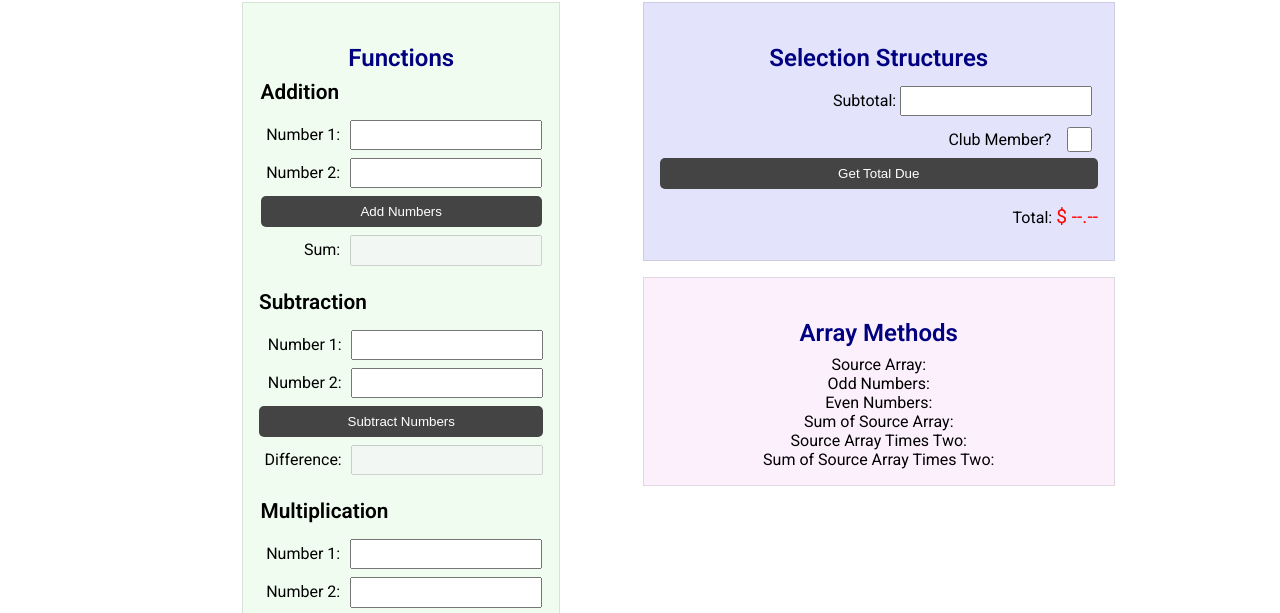
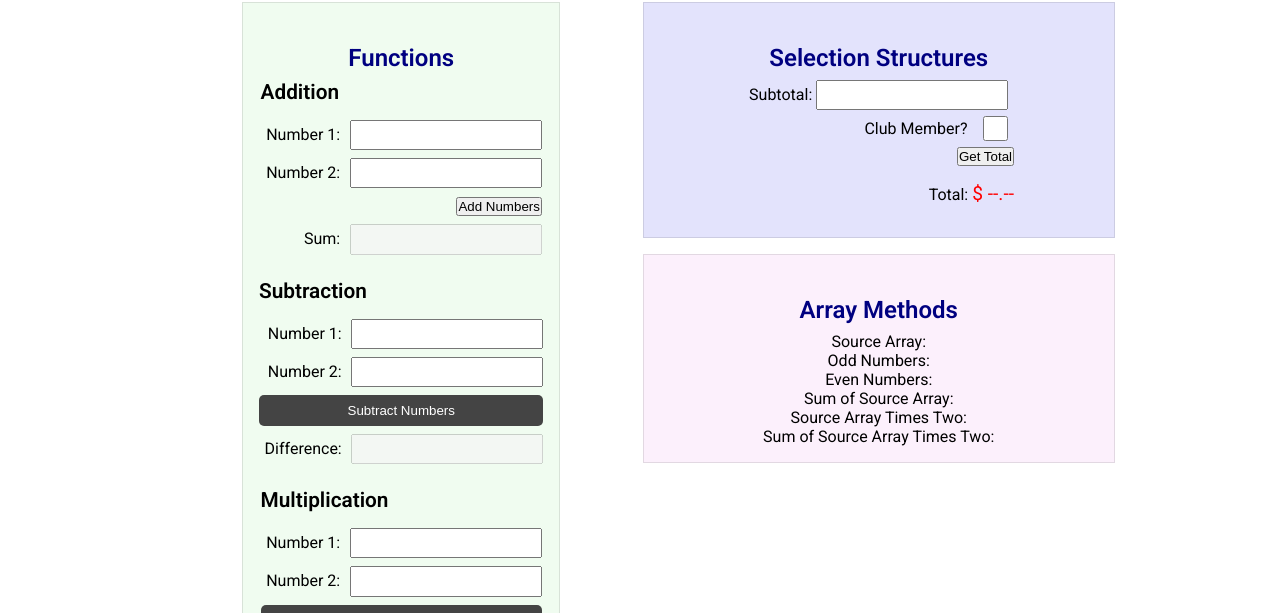
Before and after one commit to JaiYai1776/cse121b, a plain HTML site: page w03-task.html in a window 1280 px wide. Shown: the part 134-747 px from the top of the page. Drawn offline with Linux system fonts and the light colour scheme.

Commit message:
w03-task

```diff
--- a/w03-task.html
+++ b/w03-task.html
@@ -32,6 +32,7 @@
             <h2>Functions</h2>
             <article>
                 <h3>Addition</h3>
+                <form id="additionForm">
                     <div>
                         <label for="add1">Number 1:</label>
                         <input type="text" id="add1" name="add1">
@@ -41,12 +42,13 @@
                         <input type="text" id="add2" name="add2">
                     </div>
                     <div>
-                    <input type="button" id="addNumbers" value="Add Numbers">
+                        <button type="submit" id="addNumbers">Add Numbers</button>
                     </div>
                     <div>
                         <label for="sum">Sum:</label>
                         <input type="text" id="sum" name="sum" disabled>
                     </div>
+                </form>
             </article>
             <article>
                 <h3>Subtraction</h3>
@@ -106,6 +108,7 @@
         <div>
             <section id="section2">
                 <h2>Selection Structures</h2>
+                <form id="selectionForm">
                     <label class="right">Subtotal:
                         <input type="number" id="subtotal" size="5">
                     </label>
@@ -114,11 +117,12 @@
                         <input type="checkbox" id="member">
                     </label>
                     <div class="right">
-                    <input type="button" id="getTotal" value="Get Total Due">
+                        <button type="submit"> Get Total</button>
                     </div>
                     <div class="right">Total:
                         <span class="larger" id="total">$ --.--</span>
                     </div>
+                </form>
             </section>
             <section id="section3">
                 <h2>Array Methods</h2>
```
Lines whose indentation alone changed are shown as unchanged.
